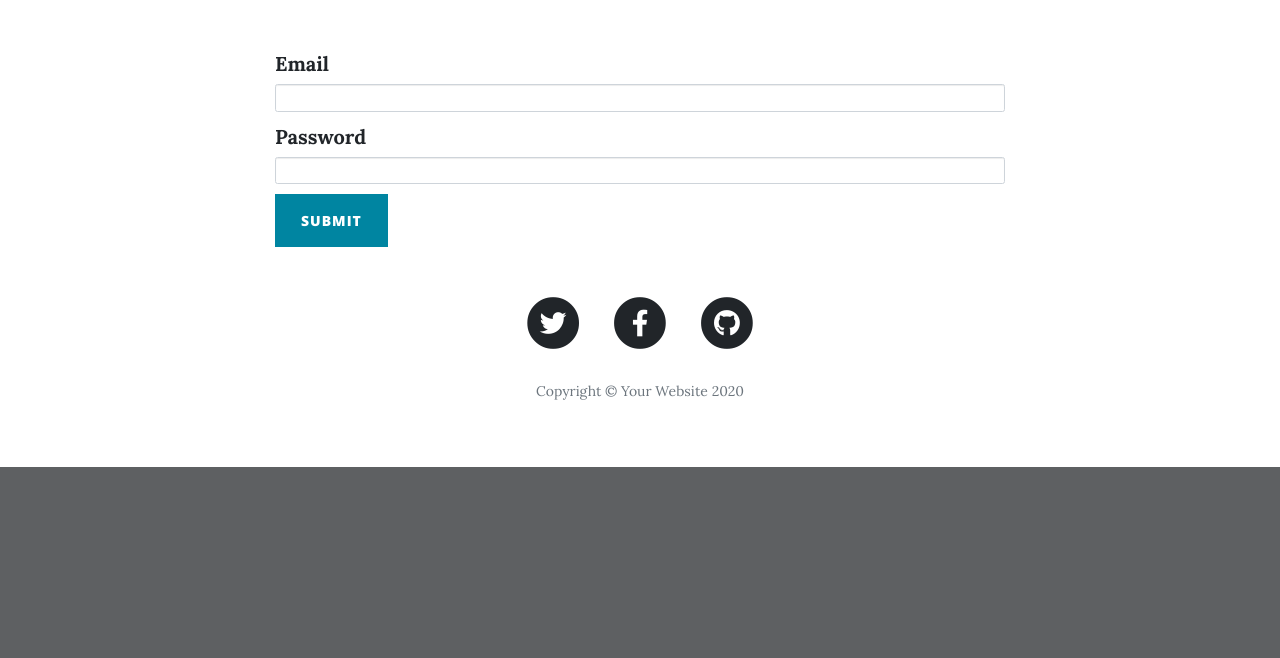
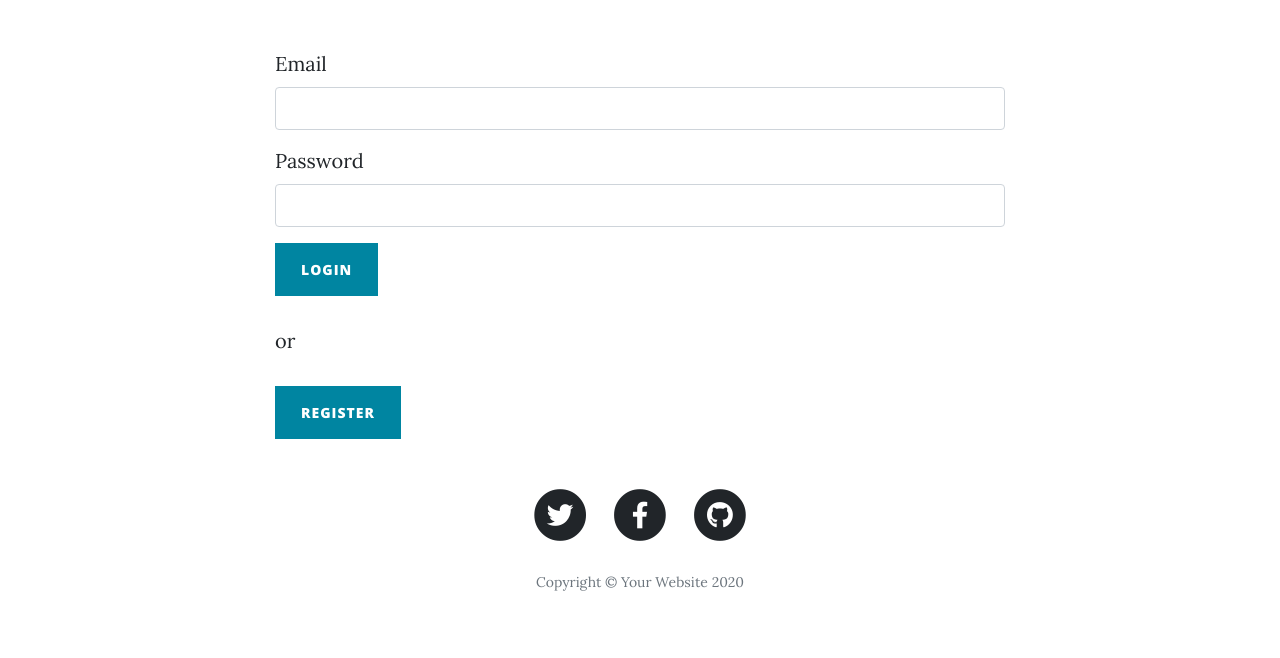
Before and after one commit to Martinrysl/OsdaBlog, a Flask app: page /login in a window 1280 px wide. Shown: the part 533-1191 px from the top of the page. Before the commit the page ends 1000 px from the top, so only its background shows below. Run offline with Flask 2, Linux system fonts and the light colour scheme; some libraries are stand-ins or nearby versions.

Commit message:
Updated Comments View and DB

```diff
--- a/forms.py
+++ b/forms.py
@@ -20,13 +20,13 @@ class RegisterUser(FlaskForm):
     password = PasswordField('Password', validators=[DataRequired(),
                                                      Length(max=50, min=8,
                                                             message='Password must have at least 8 characters')])
-    submit = SubmitField('Submit')
+    submit = SubmitField('Register')
 
 
 class Login(FlaskForm):
     email = EmailField('Email', validators=[DataRequired(), Email(granular_message=True, check_deliverability=True)])
     password = StringField('Password', validators=[DataRequired()])
-    submit = SubmitField('Submit')
+    submit = SubmitField('Login')
 
 
 class CommentForm(FlaskForm):
--- a/main.py
+++ b/main.py
@@ -152,6 +152,7 @@ def logout():
 
 @app.route("/post/<int:post_id>", methods=['GET', 'POST'])
 def show_post(post_id):
+
     form = CommentForm()
     comments = Comment.query.all()
     requested_post = BlogPost.query.get(post_id)
@@ -165,7 +166,7 @@ def show_post(post_id):
             )
             db.session.add(new_comment)
             db.session.commit()
-            return render_template("post.html", post=requested_post, current_user=current_user, form=form)
+            return redirect(url_for("show_post", post_id=requested_post.id))
         else:
             flash("Please Register or Login to Comment")
             return redirect(url_for('login'))
--- a/templates/login.html
+++ b/templates/login.html
@@ -1,4 +1,4 @@
-{% extends 'bootstrap/base.html' %}
+
 {% import "bootstrap/wtf.html" as wtf %}
 
 {% block content %}
@@ -35,6 +35,11 @@
         {% endif %}
         {% endwith %}
         {{ wtf.quick_form(form, novalidate=True, button_map={"submit": "primary"}) }}
+        <br>
+        or
+        <br>
+        <br>
+        <a class="btn btn-primary float-left" href="{{url_for('register')}}">Register</a>
       </div>
     </div>
   </div>
--- a/templates/register.html
+++ b/templates/register.html
@@ -1,4 +1,4 @@
-{% extends 'bootstrap/base.html' %}
+
 {% import "bootstrap/wtf.html" as wtf %}
 
 {% block content %}
```
Also changed, not shown: blog.db.
